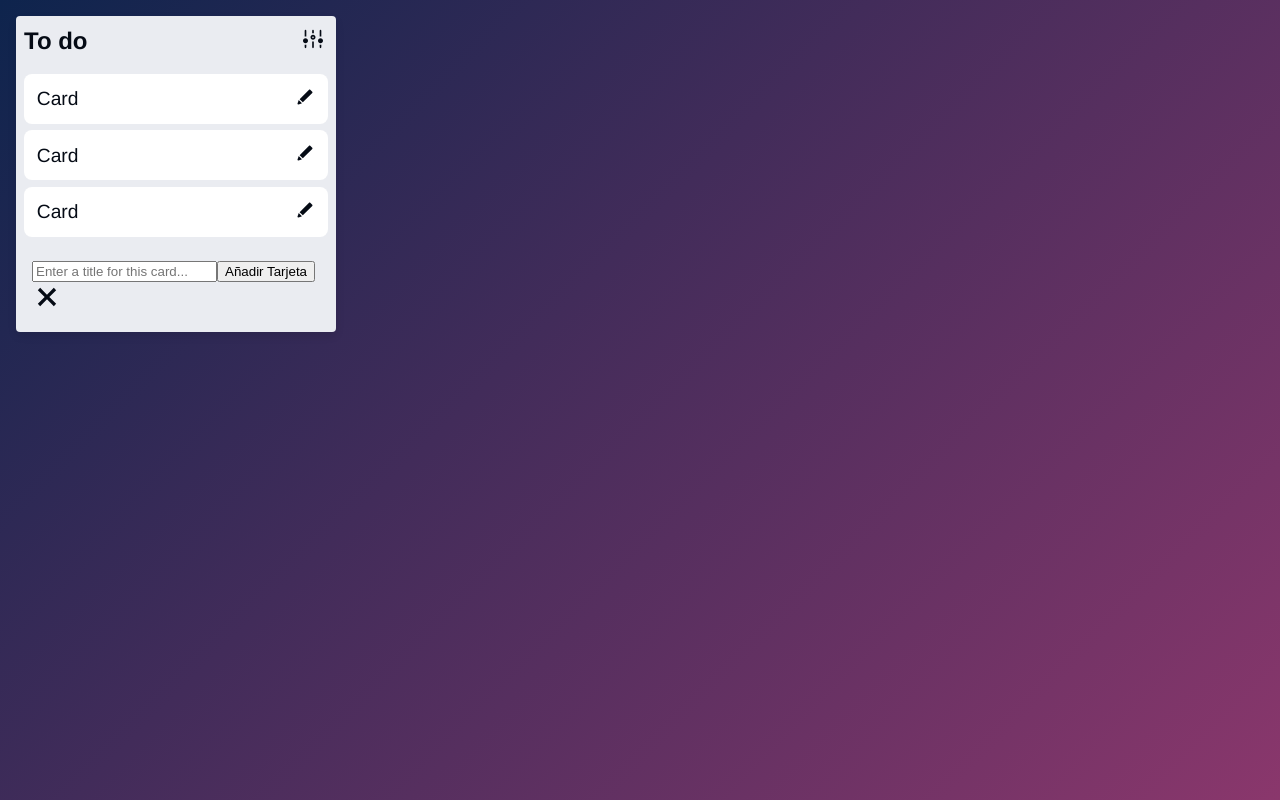
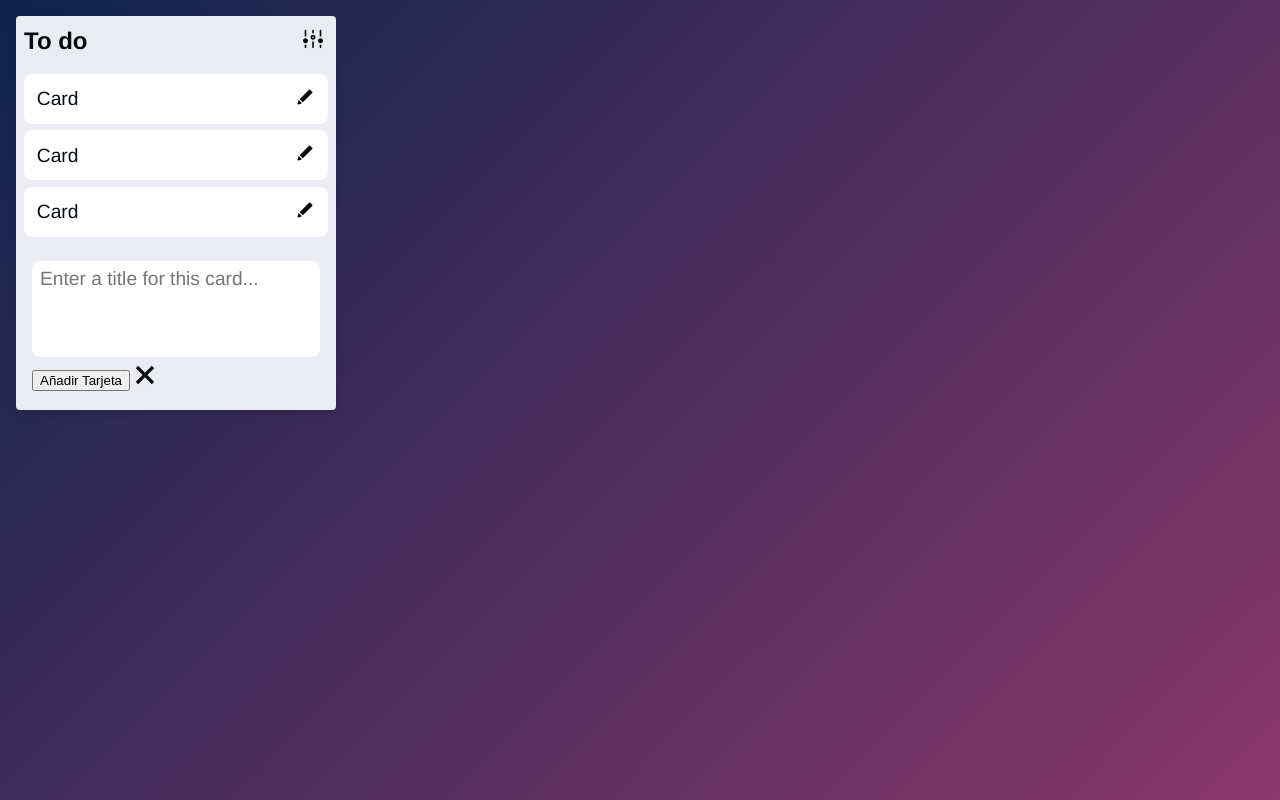
Before and after one commit to ElenaExposito/Trello-clone, a React (Vite) app: page / in a window 1280 px wide. Both pictures are taken after a click on the element "Add list". Built offline with nearby package versions, Linux system fonts and the light colour scheme.

Commit message:
Add some styles for AddCardOrListText component

```diff
--- a/src/App.css
+++ b/src/App.css
@@ -3,6 +3,7 @@
     --text-color: #050B15;
     --text-shadow: #5D5E5F;
     --icon-hover: #D9D9D9;
+    --background-white: #ffffff;
 }
 
 body {
--- /dev/null
+++ b/src/components/TrelloList/components/AddCardOrList/components/AddCardOrListText/AddCardOrListText.css
@@ -0,0 +1,16 @@
+.add-card-or-list-title {
+    display: flex;
+    flex-direction: column;
+    width: 100%;
+}
+
+.add-card-or-list-title-textarea {
+    font-size: 1.2rem;
+    background-color: var(--background-white);
+    border-radius: 0.5rem;
+    min-height: 6rem;
+    padding: 0.5rem;
+    width: 100%;
+    box-sizing: border-box;
+    resize: none;
+}
--- a/src/components/TrelloList/components/AddCardOrList/components/AddCardOrListText/AddCardOrListText.jsx
+++ b/src/components/TrelloList/components/AddCardOrList/components/AddCardOrListText/AddCardOrListText.jsx
@@ -1,16 +1,19 @@
+import "./AddCardOrListText.css"
 
 const AddCardOrListText = () => {
   return (
-    <div className="">
+    <div className="add-card-or-list-title">
         <label>
-            <input type="text" placeholder="Enter a title for this card..."></input>
+            <textarea className="add-card-or-list-title-textarea" type="text" placeholder="Enter a title for this card..."></textarea>
         </label>
-        <button>Añadir Tarjeta</button>
-        <button className="list-icon">
+        <div>
+          <button>Añadir Tarjeta</button>
+          <button className="list-icon">
             <svg width="20" height="20" viewBox="0 0 24 24" style={{ fill: 'var(--text-color)' }}>
                 <path d="M23 20.168l-8.185-8.187 8.185-8.174-2.832-2.807-8.182 8.179-8.176-8.179-2.81 2.81 8.186 8.196-8.186 8.184 2.81 2.81 8.203-8.192 8.18 8.192z"/>
             </svg>
-        </button>
+          </button>
+        </div>
     </div>
   )
 }
--- a/src/components/TrelloList/components/TrelloCard/TrelloCard.css
+++ b/src/components/TrelloList/components/TrelloCard/TrelloCard.css
@@ -2,7 +2,7 @@
     display: flex;
     justify-content: space-between;
     align-items: center;
-    background-color: #ffffff;
+    background-color: var(--background-white);
     border-radius: 0.5rem;
     padding: 0.5rem 0.5rem 0.5rem 0.8rem;
 }
```
